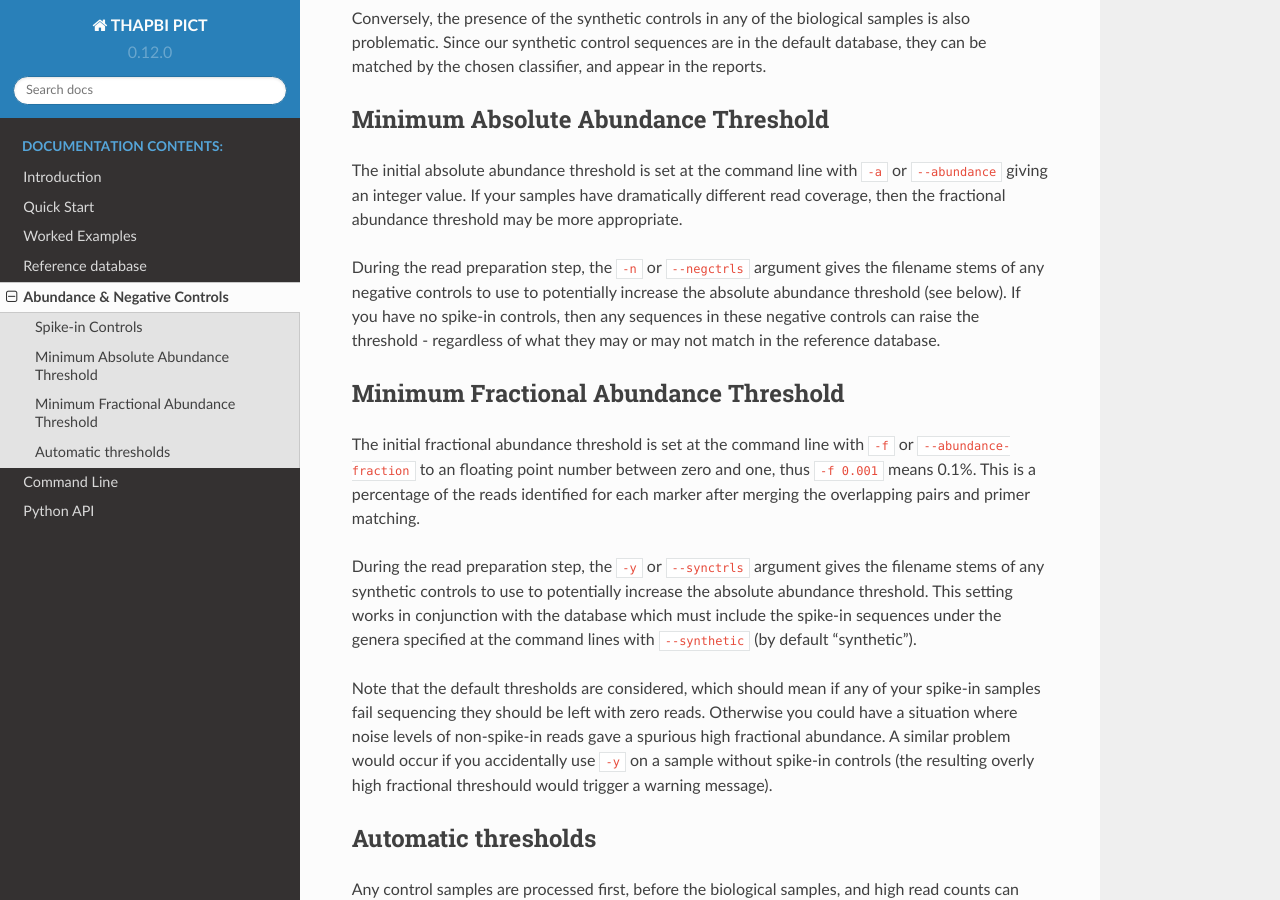
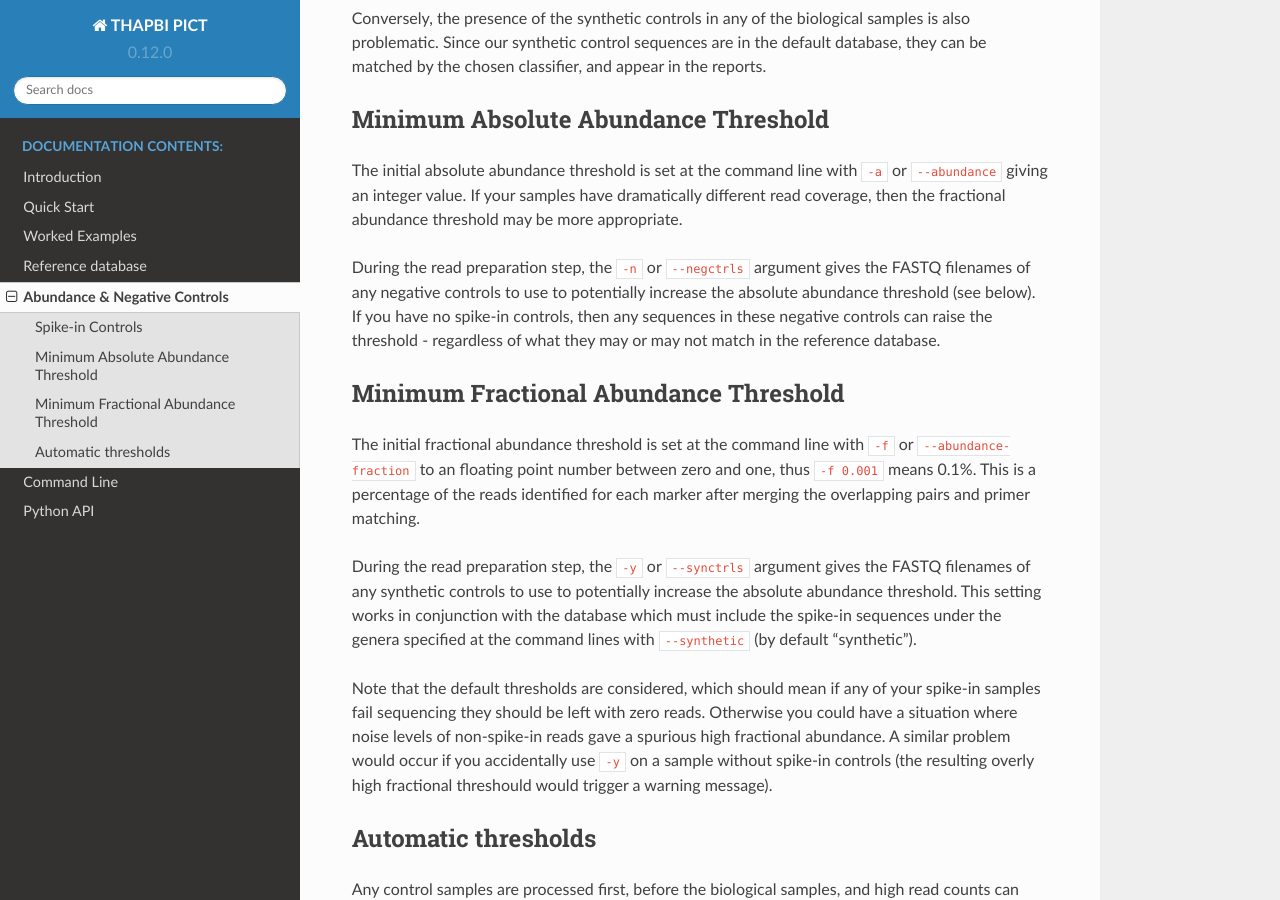
Before and after one commit to peterjc/thapbi-pict, a Sphinx documentation site: the page built from docs/negatives.rst, in a window 1280 px wide and 900 px high, scrolled down 1072 px. Built offline with Sphinx 7.4.7 and the Read the Docs theme 2.0.0, drawn with Linux system fonts in a browser that asks for light colours; pages that are not in the unit, such as notebooks, are missing from menus.

Commit message:
Need filenames, not filename stems, for -n and -y
[ci skip]

```diff
--- a/docs/negatives.rst
+++ b/docs/negatives.rst
@@ -59,7 +59,7 @@ dramatically different read coverage, then the fractional abundance threshold
 may be more appropriate.
 
 During the read preparation step, the ``-n`` or ``--negctrls`` argument gives
-the filename stems of any negative controls to use to potentially increase
+the FASTQ filenames of any negative controls to use to potentially increase
 the absolute abundance threshold (see below). If you have no spike-in
 controls, then any sequences in these negative controls can raise the
 threshold - regardless of what they may or may not match in the reference
@@ -75,7 +75,7 @@ identified for each marker after merging the overlapping pairs and primer
 matching.
 
 During the read preparation step, the ``-y`` or ``--synctrls`` argument gives
-the filename stems of any synthetic controls to use to potentially increase
+the FASTQ filenames of any synthetic controls to use to potentially increase
 the absolute abundance threshold. This setting works in conjunction with the
 database which must include the spike-in sequences under the genera specified
 at the command lines with ``--synthetic`` (by default "synthetic").
```
